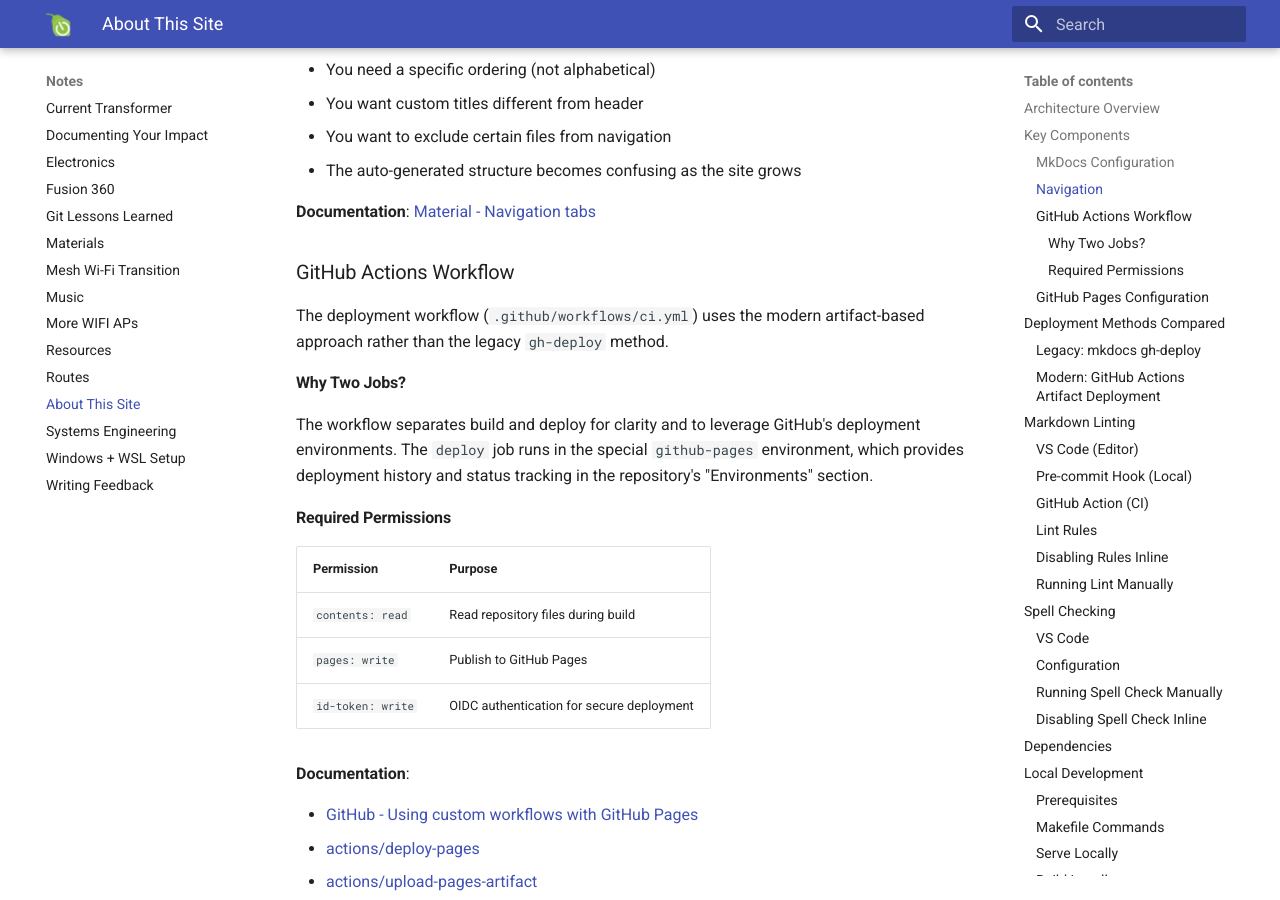
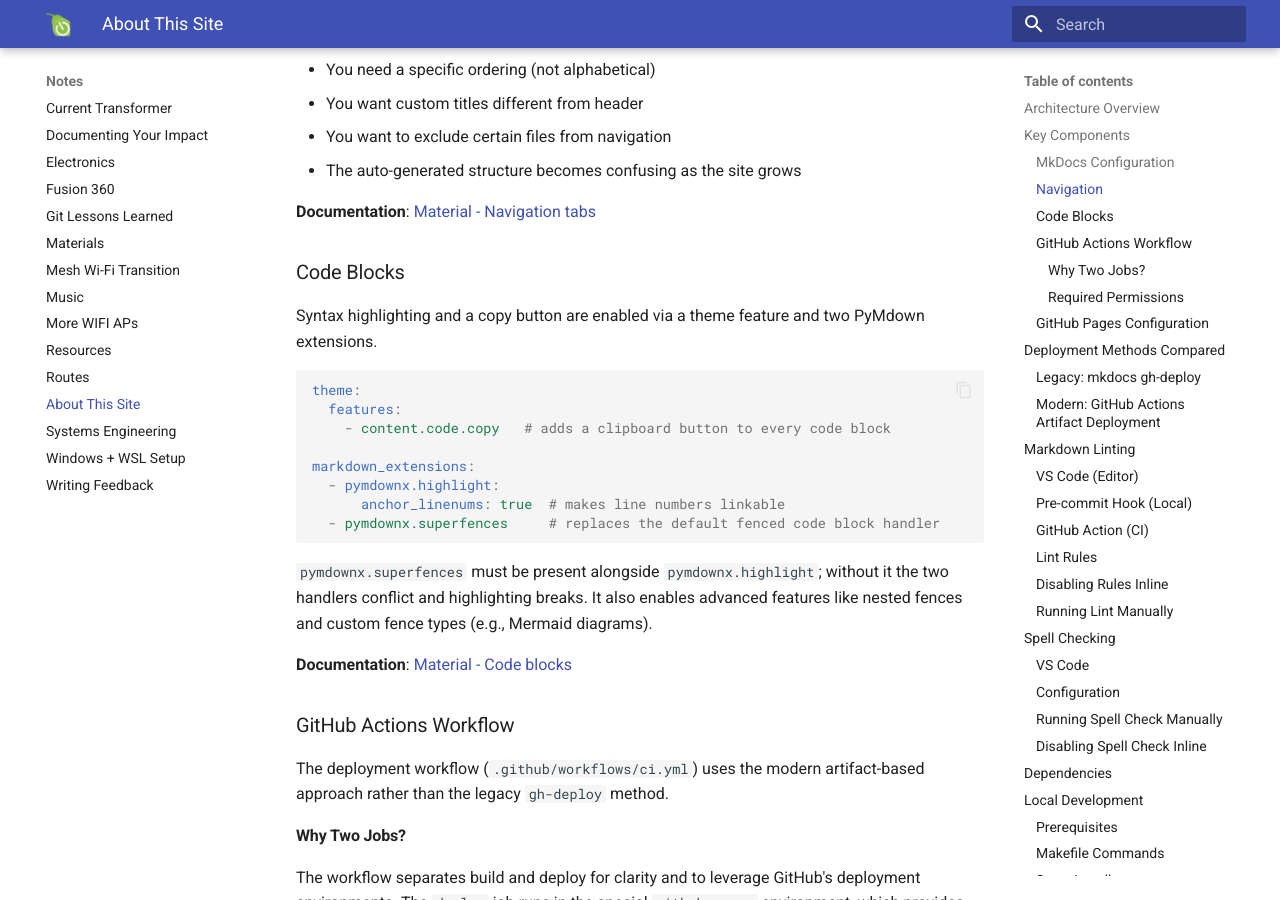
Before and after one commit to paretech/docs, an MkDocs documentation site: the page built from docs/notes/site-setup.md, in a window 1280 px wide and 900 px high, scrolled down 1563 px. Built offline with MkDocs 1.6.1 and Material for MkDocs 9.7.7, drawn with Linux system fonts in a browser that asks for light colours.

Commit message:
Add syntax highlight and copy

````diff
--- a/docs/notes/site-setup.md
+++ b/docs/notes/site-setup.md
@@ -57,6 +57,25 @@
 - The auto-generated structure becomes confusing as the site grows
 
 **Documentation**: [Material - Navigation tabs](https://squidfunk.github.io/mkdocs-material/setup/setting-up-navigation/#navigation-tabs)
+
+### Code Blocks
+
+Syntax highlighting and a copy button are enabled via a theme feature and two PyMdown extensions.
+
+```yaml
+theme:
+  features:
+    - content.code.copy   # adds a clipboard button to every code block
+
+markdown_extensions:
+  - pymdownx.highlight:
+      anchor_linenums: true  # makes line numbers linkable
+  - pymdownx.superfences     # replaces the default fenced code block handler
+```
+
+`pymdownx.superfences` must be present alongside `pymdownx.highlight`; without it the two handlers conflict and highlighting breaks. It also enables advanced features like nested fences and custom fence types (e.g., Mermaid diagrams).
+
+**Documentation**: [Material - Code blocks](https://squidfunk.github.io/mkdocs-material/reference/code-blocks/)
 
 ### GitHub Actions Workflow
 
````
